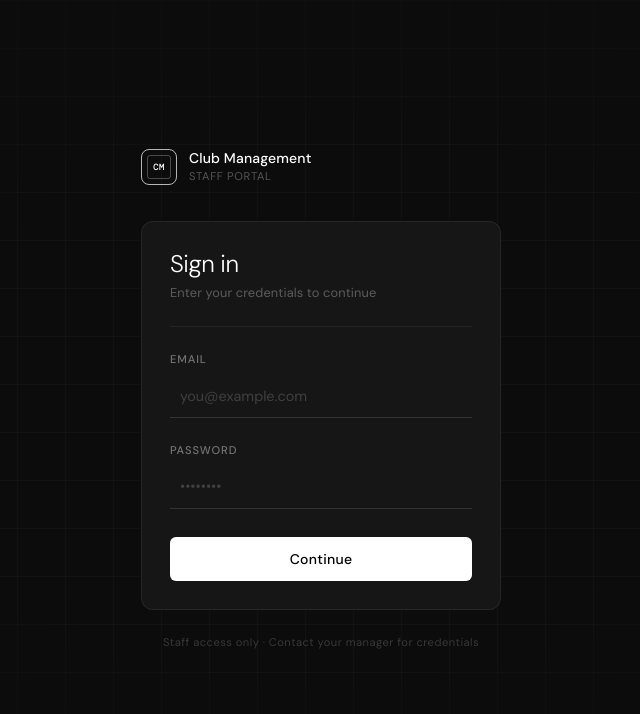
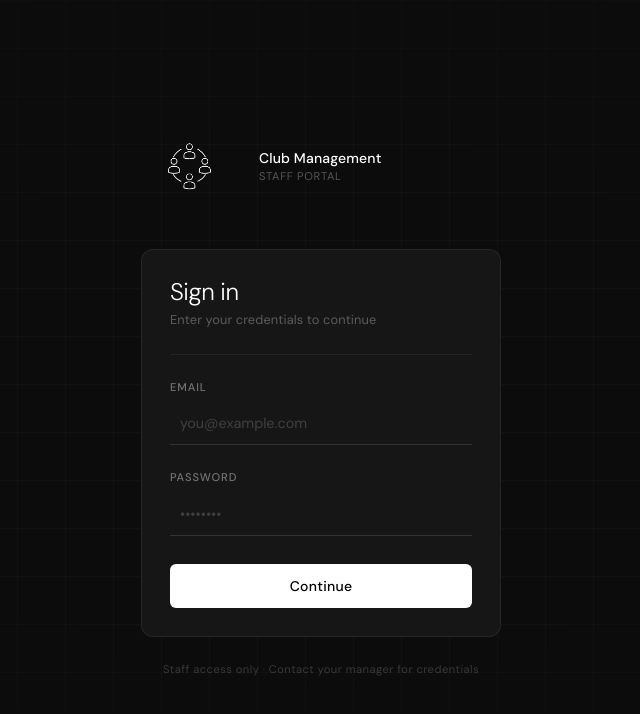
Before and after one commit to hosamsemry/Club-UI, a React (Vite) app: page /login in a window 1280 px wide. Shown: the top 714 px of the page, without its empty margins (319-959 px from the left). Built offline with nearby package versions, Linux system fonts and the light colour scheme; no server answers.

Commit message:
Replace icon with logo and update references in HTML and components

```diff
--- a/index.html
+++ b/index.html
@@ -2,7 +2,7 @@
 <html lang="en">
   <head>
     <meta charset="UTF-8" />
-    <link rel="icon" type="image/png" href="icon.png" />
+    <link rel="icon" type="image/png" href="logo.png" />
     <meta name="viewport" content="width=device-width, initial-scale=1.0" />
     <link rel="preconnect" href="https://fonts.googleapis.com" />
     <link rel="preconnect" href="https://fonts.gstatic.com" crossorigin />
--- a/src/components/layout/Sidebar.tsx
+++ b/src/components/layout/Sidebar.tsx
@@ -108,8 +108,8 @@ export function AppSidebar() {
     <Sidebar collapsible="icon">
       <SidebarHeader className="px-4 py-5 border-b border-sidebar-border">
         <div className="flex items-center gap-3">
-          <div className="w-8 h-8 rounded-lg bg-gradient-to-br from-white to-white/80 flex items-center justify-center shrink-0 shadow-sm transition-transform duration-200 hover:scale-105">
-            <span className="text-black text-xs font-bold tracking-tight">CM</span>
+          <div className="w-8 h-8 rounded-lg  flex items-center justify-center shrink-0 shadow-sm transition-transform duration-200 hover:scale-105">
+           <img src="logo.png" alt="Logo"  height={70} style={{maxWidth:"70px"}} />
           </div>
           <span className="font-semibold text-sidebar-accent-foreground text-sm truncate group-data-[collapsible=icon]:hidden">
             Club Management
--- a/src/features/auth/LoginPage.tsx
+++ b/src/features/auth/LoginPage.tsx
@@ -149,34 +149,6 @@ export function LoginPage() {
         .submit-btn:disabled {
           opacity: 0.5 !important;
         }
-
-        .logo-mark {
-          width: 36px;
-          height: 36px;
-          border: 1.5px solid rgba(255,255,255,0.7);
-          border-radius: 8px;
-          display: flex;
-          align-items: center;
-          justify-content: center;
-          position: relative;
-        }
-        .logo-mark::before {
-          content: '';
-          position: absolute;
-          inset: 5px;
-          border: 1px solid rgba(255,255,255,0.25);
-          border-radius: 3px;
-        }
-        .logo-mark span {
-          font-family: 'DM Mono', monospace;
-          font-size: 9px;
-          font-weight: 500;
-          color: #fff;
-          letter-spacing: 0.05em;
-          position: relative;
-          z-index: 1;
-        }
-
         .divider-line {
           height: 1px;
           background: rgba(255,255,255,0.06);
@@ -223,9 +195,9 @@ export function LoginPage() {
         <div style={{ width: '100%', maxWidth: '360px', position: 'relative', zIndex: 10 }}>
 
           {/* Logo */}
-          <div className="anim-logo" style={{ display: 'flex', alignItems: 'center', gap: '12px', marginBottom: '36px' }}>
-            <div className="logo-mark">
-              <span>CM</span>
+          <div className="anim-logo" style={{ display: 'flex', alignItems: 'center', gap: '18px', marginBottom: '36px', width:'250px' }}>
+            <div>
+              <img src="logo.png" alt="Logo" width={100} height={100} />
             </div>
             <div>
               <p style={{ color: '#fff', fontSize: '0.875rem', fontWeight: 500, letterSpacing: '0.01em', lineHeight: 1.2 }}>
```
Also changed, not shown: public/icon.png (deleted), public/logo.png (added).
